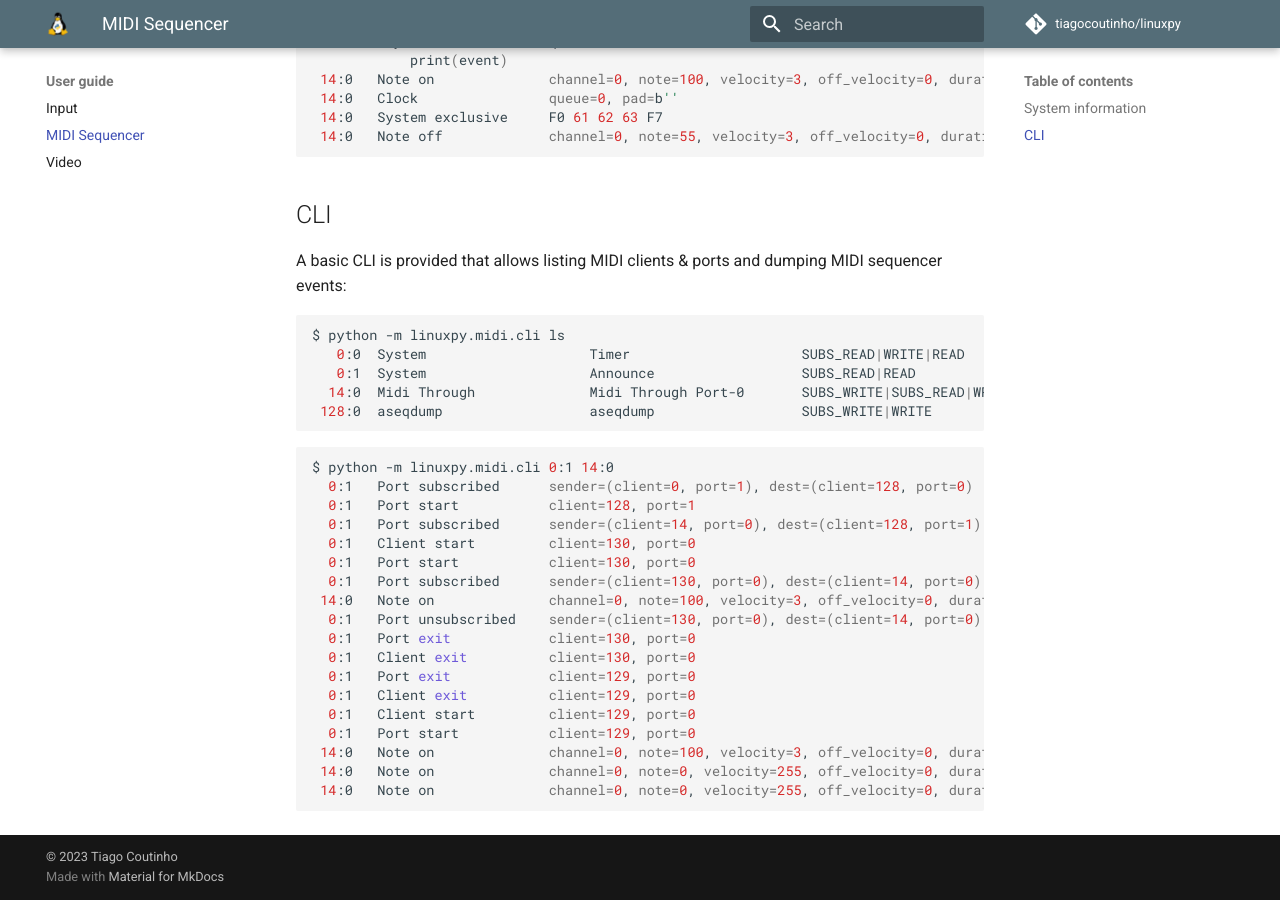
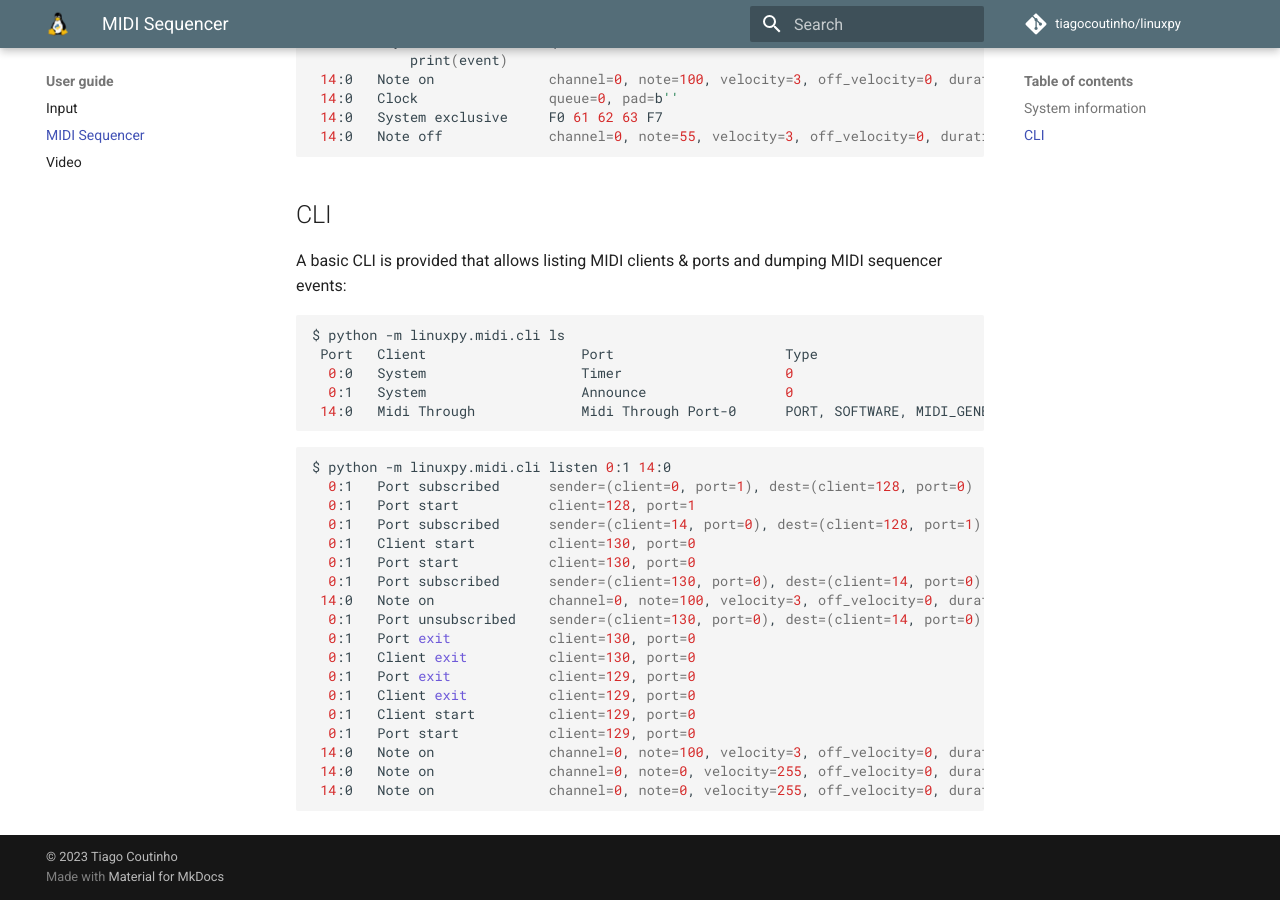
Before and after one commit to tiagocoutinho/linuxpy, an MkDocs documentation site: the page built from docs/midi.md, in a window 1280 px wide and 900 px high, scrolled down 1235 px. Built offline with MkDocs 1.6.1 and Material for MkDocs 9.7.7, drawn with Linux system fonts in a browser that asks for light colours; comment, search, counter and statistics services are not loaded.

Commit message:
Better cli ls with title and port type info

````diff
--- a/docs/midi.md
+++ b/docs/midi.md
@@ -71,14 +71,14 @@ and dumping MIDI sequencer events:
 
 ```bash
 $ python -m linuxpy.midi.cli ls
-   0:0  System                    Timer                     SUBS_READ|WRITE|READ
-   0:1  System                    Announce                  SUBS_READ|READ
-  14:0  Midi Through              Midi Through Port-0       SUBS_WRITE|SUBS_READ|WRITE|READ
- 128:0  aseqdump                  aseqdump                  SUBS_WRITE|WRITE
+ Port   Client                   Port                     Type                           Capabilities
+  0:0   System                   Timer                    0                              SR, W, R
+  0:1   System                   Announce                 0                              SR, R
+ 14:0   Midi Through             Midi Through Port-0      PORT, SOFTWARE, MIDI_GENERIC   SW, SR, W, R
 ```
 
 ```bash
-$ python -m linuxpy.midi.cli 0:1 14:0
+$ python -m linuxpy.midi.cli listen 0:1 14:0
   0:1   Port subscribed      sender=(client=0, port=1), dest=(client=128, port=0)
   0:1   Port start           client=128, port=1
   0:1   Port subscribed      sender=(client=14, port=0), dest=(client=128, port=1)
````
Also changed, not shown: README.md (+5 -5 lines), 1 other file.
